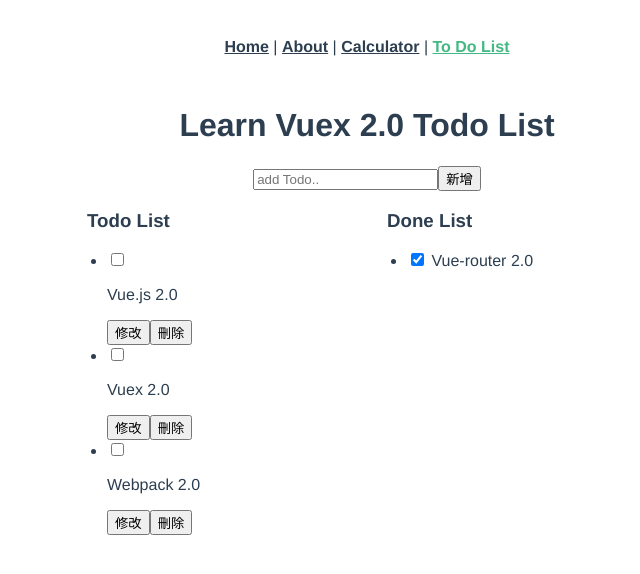
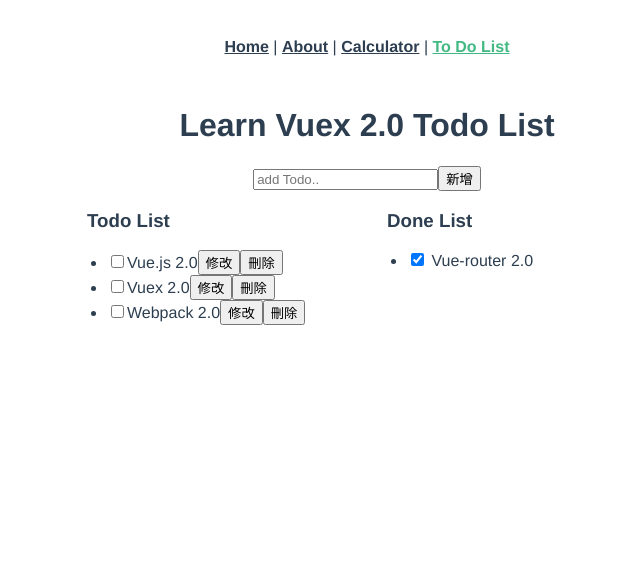
Before and after one commit to Jimison-TW/vue-challenge, a Vue app: page /todo_list in a window 1280 px wide. Shown: the top 574 px of the page, without its empty margins (273-913 px from the left). Built offline with nearby package versions, Linux system fonts and the light colour scheme.

Commit message:
完成修改功能

```diff
--- a/src/views/ToDoList.vue
+++ b/src/views/ToDoList.vue
@@ -9,9 +9,9 @@
         <ul>
           <li v-for="(todo, index) in todo_list" :key="todo.id" class="list-item">
             <input type="checkbox" v-model="todo.value" @change="checkFinished(index, todo.value)" />
-            <p :hidden="todo.inEdit">{{ todo.title }}</p>
-            <input type="text" v-model="todo.title" :hidden="!todo.inEdit" />
-            <button>修改</button>
+            <span :hidden="todo.inEdit">{{ todo.title }}</span>
+            <input type="text" v-model="todo.title" :hidden="!todo.inEdit" size="15"/>
+            <button @click="editTodo(index)">修改</button>
             <input type="button" value="刪除" @click="removeTodo(index)" />
           </li>
         </ul>
```
